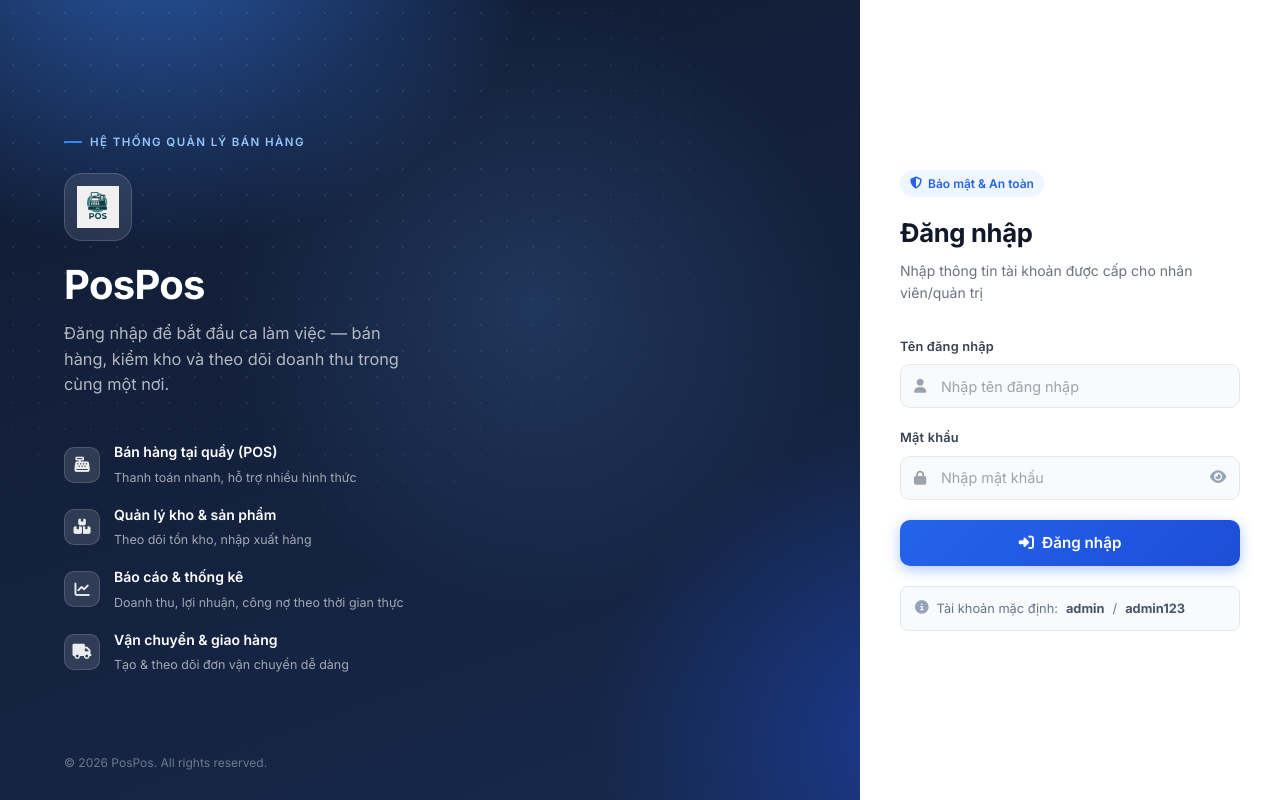
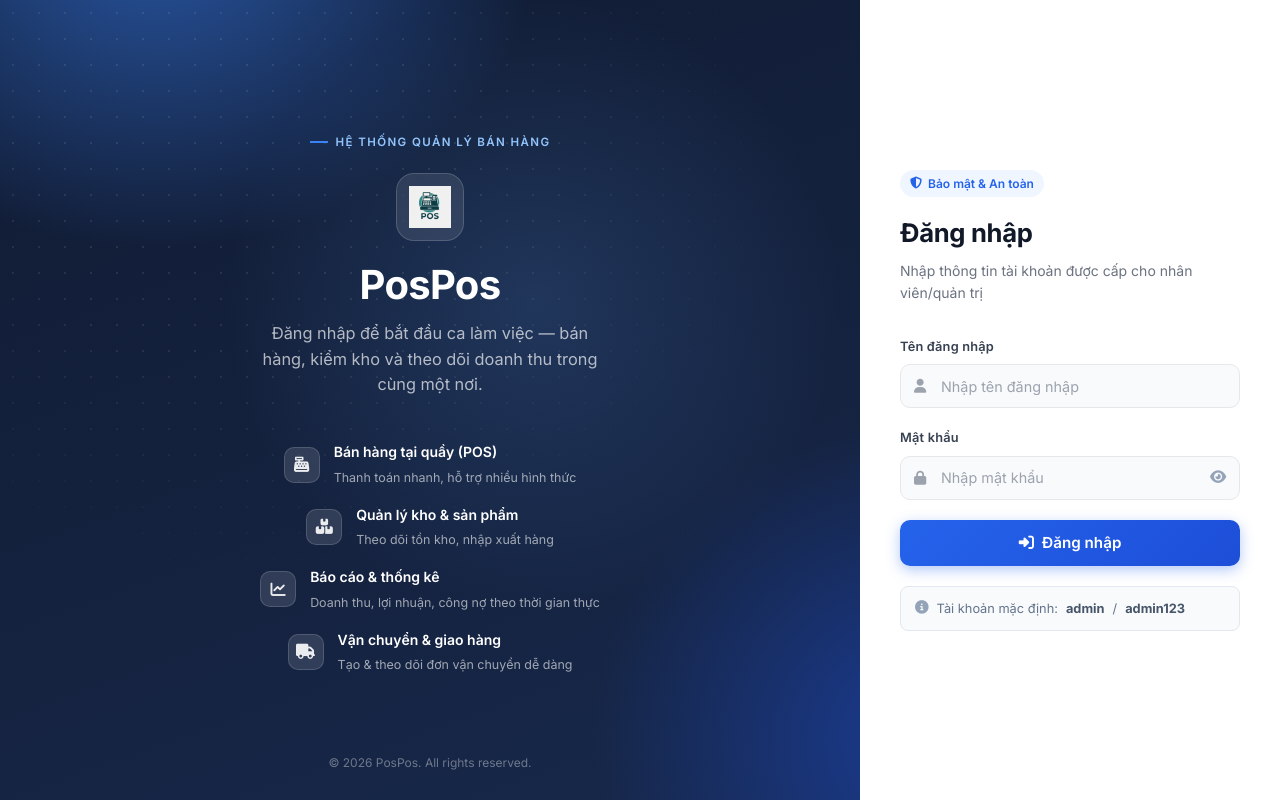
Before and after one commit to surp29/POS, a Flask app: page /login in a window 1280 px wide. Run offline with Flask 3, Linux system fonts and the light colour scheme; some libraries are stand-ins or nearby versions.

Commit message:
style(login): can giua noi dung gioi thieu du an theo yeu cau
Theo yeu cau nguoi dung: cac dong gioi thieu du an (eyebrow, logo, ten app,
tagline, danh sach tinh nang, dong ban quyen) o panel thuong hieu chuyen tu
can trai sang can giua man hinh. Doi align-items/text-align cua .lp-brand,
.lp-brand-content, .lp-features tu flex-start/left sang center; them
margin:auto cho .lp-logo-wrap va .lp-tagline (co max-width co dinh nen can
margin ngang auto moi thuc su can giua duoc khoi, khong chi text-align).
Danh sach tinh nang van giu icon+chu theo hang ngang tu nhien (de doc), chi
CA HANG duoc can giua nhu 1 nhom.

Da kiem chung bang Selenium: form dang nhap van hoat dong binh thuong
(submit, luu session, redirect), khong loi console.

```diff
--- a/Frontend/templates/login.html
+++ b/Frontend/templates/login.html
@@ -40,7 +40,7 @@
             display: flex;
             flex-direction: column;
             justify-content: center;
-            align-items: flex-start;
+            align-items: center;
             padding: 48px 64px;
             position: relative;
             overflow: hidden;
@@ -70,7 +70,7 @@
         .lp-brand-content {
             position: relative;
             z-index: 1;
-            text-align: left;
+            text-align: center;
             max-width: 440px;
         }
 
@@ -99,7 +99,7 @@
             display: flex;
             align-items: center;
             justify-content: center;
-            margin: 0 0 22px;
+            margin: 0 auto 22px;
             backdrop-filter: blur(10px);
             border: 1px solid rgba(255,255,255,.16);
         }
@@ -121,7 +121,7 @@
             font-size: 1.02rem;
             color: rgba(255,255,255,.68);
             font-weight: 400;
-            margin-bottom: 44px;
+            margin: 0 auto 44px;
             line-height: 1.55;
             max-width: 360px;
         }
@@ -129,6 +129,7 @@
         .lp-features {
             display: flex;
             flex-direction: column;
+            align-items: center;
             gap: 16px;
             text-align: left;
         }
@@ -168,8 +169,9 @@
         .lp-brand-footer {
             position: absolute;
             bottom: 28px;
-            left: 64px;
-            text-align: left;
+            left: 0;
+            right: 0;
+            text-align: center;
             font-size: 0.75rem;
             color: rgba(255,255,255,.38);
             z-index: 1;
```
